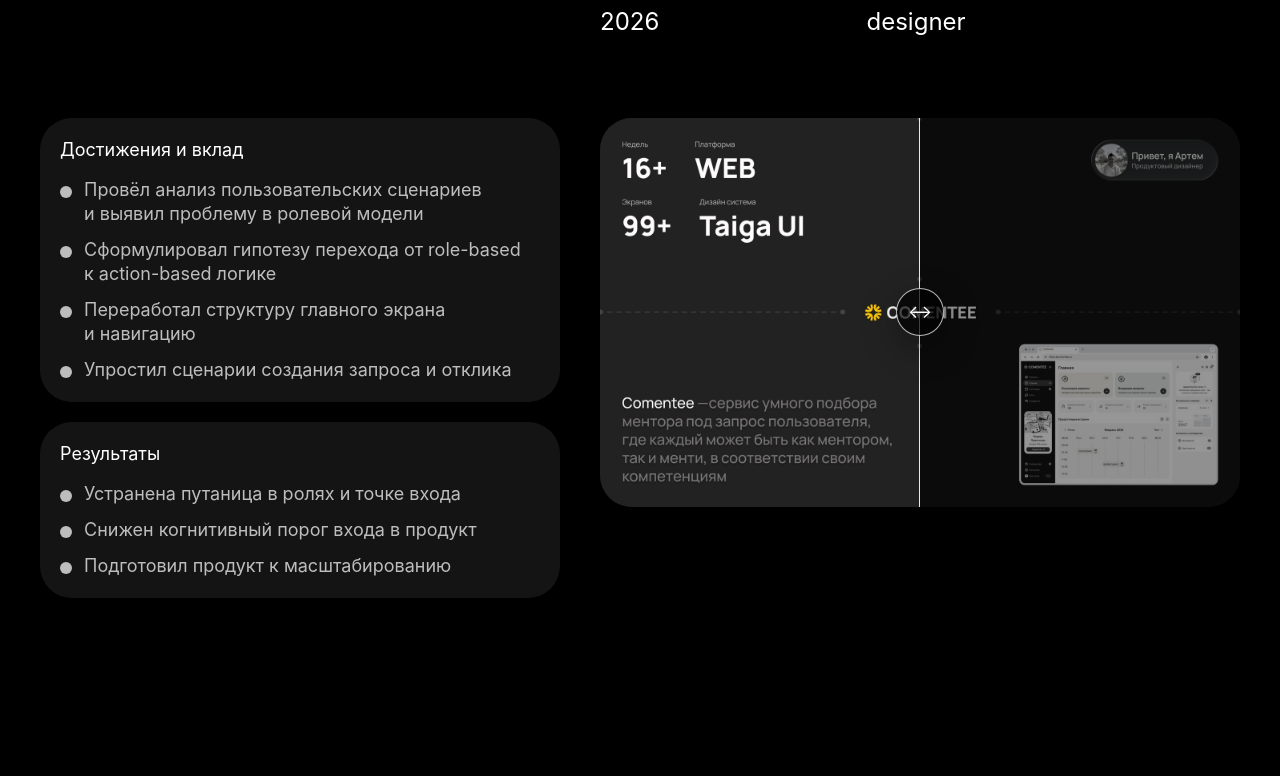
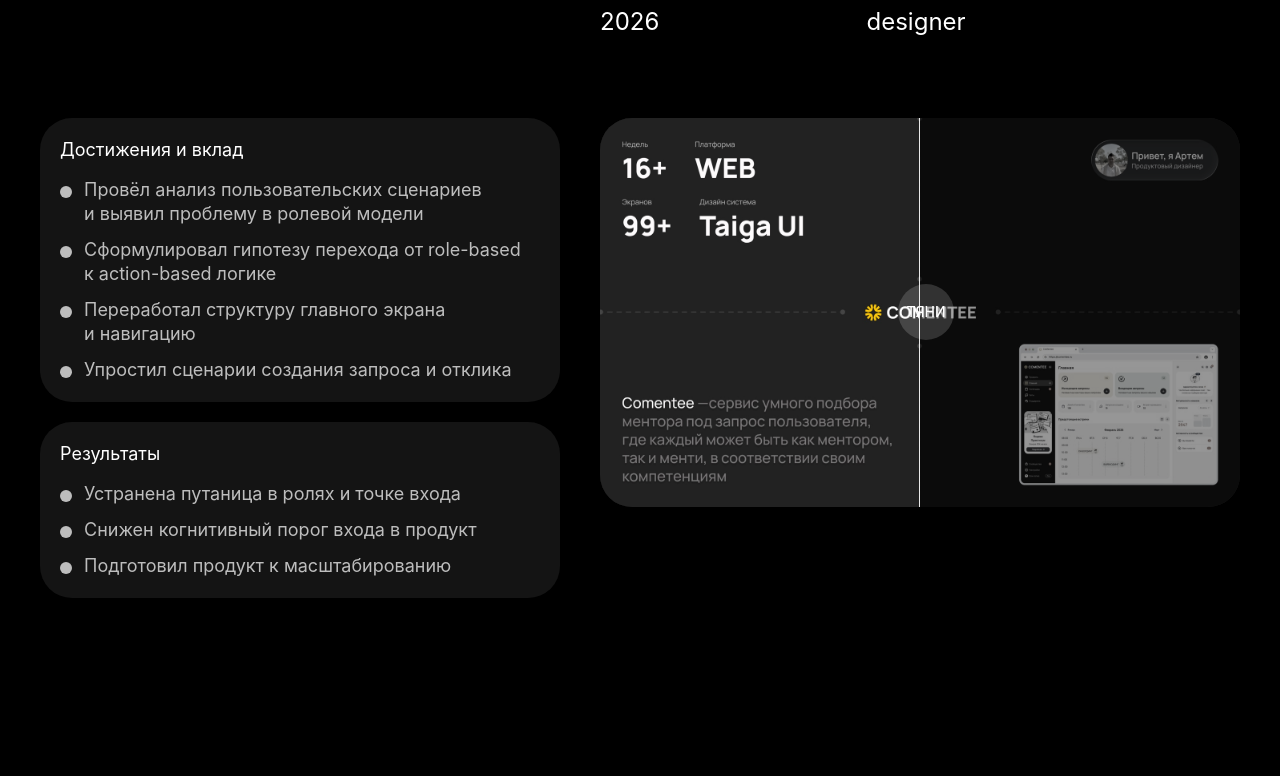
Before and after one commit to Artiom241/portfolio, a React (Vite) app: page / in a window 1280 px wide. Shown: the part 2830-3606 px from the top of the page. Built offline with nearby package versions, Linux system fonts and the light colour scheme.

Commit message:
Update case slider handle

```diff
--- a/src/App.tsx
+++ b/src/App.tsx
@@ -110,6 +110,7 @@
     insights: string;
     results: string;
     slider: (title: string) => string;
+    sliderHandle: string;
     afterPercent: (value: number) => string;
   };
   footer: {
@@ -324,6 +325,7 @@
       insights: 'Выводы и рост',
       results: 'Результаты',
       slider: (title) => `Сравнение до и после: ${title}`,
+      sliderHandle: 'Тяни',
       afterPercent: (value) => `${value}% после`,
     },
     footer: {
@@ -528,6 +530,7 @@
       insights: 'Insights and growth',
       results: 'Results',
       slider: (title) => `Before and after comparison: ${title}`,
+      sliderHandle: 'Drag',
       afterPercent: (value) => `${value}% after`,
     },
     footer: {
@@ -1317,6 +1320,7 @@
           beforeAlt={`${caseStudy.imageAlt}: версия до`}
           beforeSrc={caseStudy.image}
           compact={caseStudy.compactImage}
+          handleLabel={labels.sliderHandle}
           label={labels.slider(caseStudy.title)}
         />
       </div>
@@ -1344,6 +1348,7 @@
   beforeAlt,
   beforeSrc,
   compact,
+  handleLabel,
   label,
 }: {
   afterAlt: string;
@@ -1352,6 +1357,7 @@
   beforeAlt: string;
   beforeSrc: string;
   compact?: boolean;
+  handleLabel: string;
   label: string;
 }) {
   const [value, setValue] = useState(50);
@@ -1469,6 +1475,9 @@
         role="slider"
         type="button"
       >
+        <span className="case-slider__handle-label" aria-hidden="true">
+          {handleLabel}
+        </span>
         <span className="visually-hidden">{noDangling(label)}</span>
       </button>
     </div>
--- a/src/styles.css
+++ b/src/styles.css
@@ -884,37 +884,42 @@
   position: absolute;
   top: 0;
   left: var(--slider-value);
-  width: 44px;
+  display: grid;
+  width: 56px;
   height: 100%;
+  place-items: center;
   transform: translateX(-50%);
   background: transparent;
   cursor: grab;
   transition: left var(--duration-fast) var(--ease-out);
 }
 
-.case-slider__handle::before {
-  content: "";
-  position: absolute;
-  top: 50%;
-  left: 50%;
-  width: 46px;
-  height: 46px;
-  transform: translate(-50%, -50%);
-  border: 1px solid rgba(255, 255, 255, 0.7);
-  border-radius: 50%;
-  background: rgba(0, 0, 0, 0.72);
-  box-shadow: 0 12px 34px rgba(0, 0, 0, 0.35);
-}
-
-.case-slider__handle::after {
-  content: "↔";
-  position: absolute;
-  top: 50%;
-  left: 50%;
-  transform: translate(-50%, -50%);
-  color: #fff;
-  font-size: 18px;
-  line-height: 1;
+.case-slider__handle-label {
+  display: inline-flex;
+  min-width: 56px;
+  height: 56px;
+  align-items: center;
+  justify-content: center;
+  padding: 14px 8px;
+  border-radius: 9999px;
+  background: var(--divider);
+  color: var(--text);
+  font-family: "Helvetica Neue", var(--font-family);
+  font-size: 14px;
+  font-weight: 500;
+  line-height: 20px;
+  text-align: center;
+  text-transform: uppercase;
+  white-space: nowrap;
+  transition:
+    background var(--duration-fast) var(--ease-out),
+    transform var(--duration-fast) var(--ease-out);
+}
+
+.case-slider__handle:hover .case-slider__handle-label,
+.case-slider__handle:focus-visible .case-slider__handle-label {
+  background: rgba(255, 255, 255, 0.24);
+  transform: scale(1.03);
 }
 
 .footer {
```
